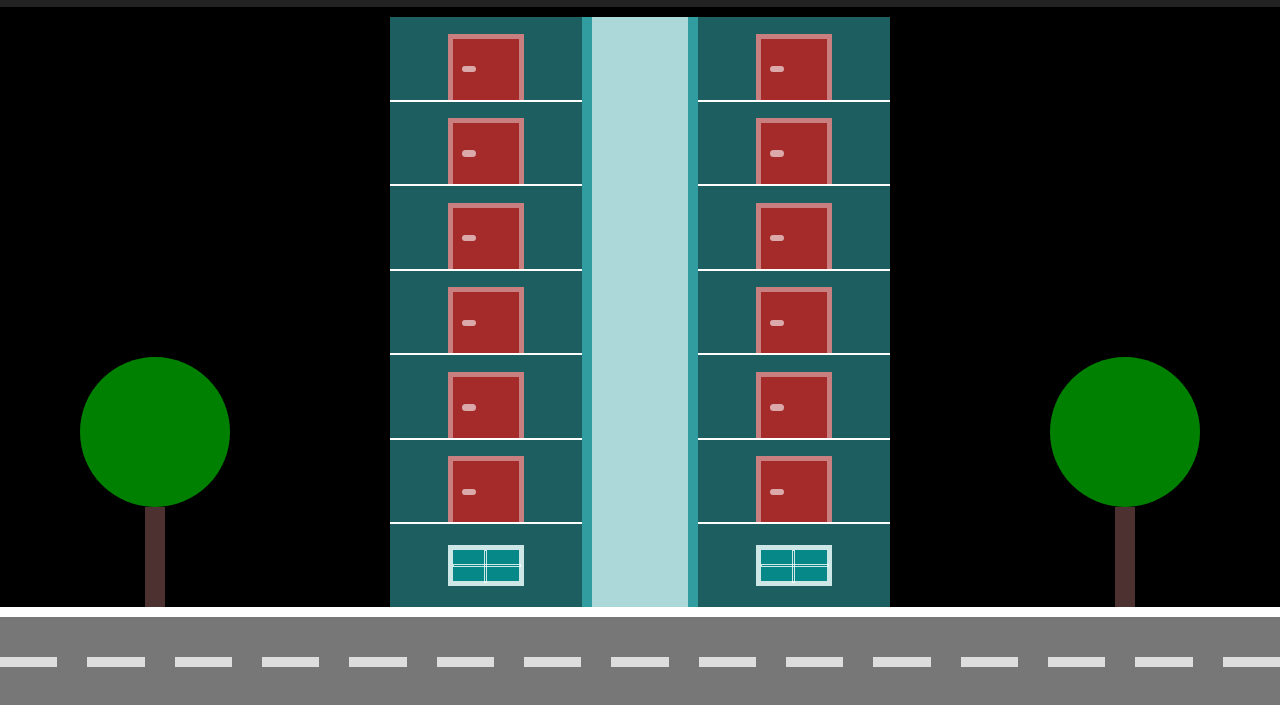
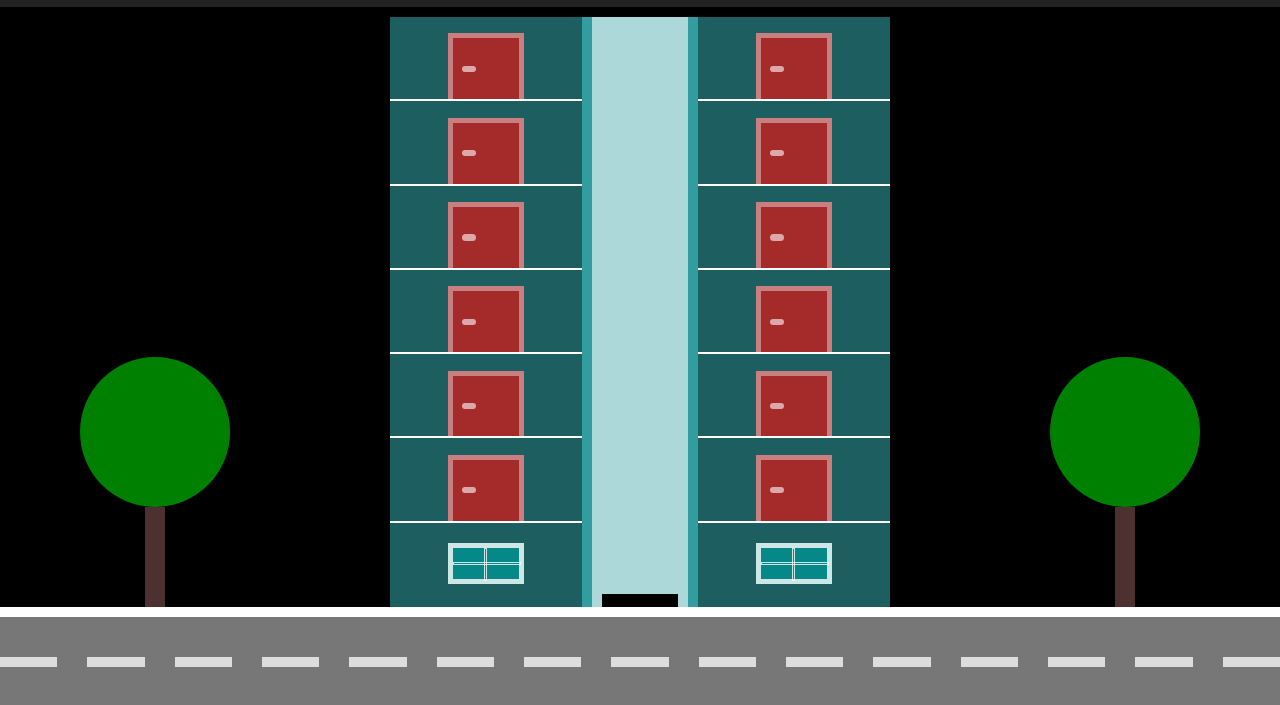
Before and after one commit to JulioCesarMelegari/elevador, a plain HTML site: page index.html in a window 1280 px wide. Shown: the part 93-798 px from the top of the page. Drawn offline with Linux system fonts and the light colour scheme.

Commit message:
criando o edificio com js

```diff
--- a/css/style.css
+++ b/css/style.css
@@ -116,12 +116,6 @@ body {
     flex: 2;
 }
 
-.poco {
-    display: flex;
-    background-color: #fff9;
-    flex: 1;
-}
-
 .andar {
     display: flex;
     justify-content: center;
@@ -154,6 +148,7 @@ body {
     justify-content: center;
     align-items: center;
     flex: 1;
+    border-bottom: 2px solid transparent;
 }
 
 .janela {
@@ -184,3 +179,20 @@ body {
     width: 100%;
     height: 1px;
 }
+
+.poco {
+    position: relative;
+    display: flex;
+    justify-content: center;
+    background-color: #fff9;
+    flex: 1;
+}
+
+.elevador {
+    position: absolute;
+    border: 3px solid black;
+    border-top-width: 10px;
+    background-color: #FFFA;
+    width: 80%;
+    bottom: 0;
+}
--- a/index.html
+++ b/index.html
@@ -8,6 +8,7 @@
 
     <link rel="stylesheet" href="./css/style.css">
     <script src="./js/script.js" defer></script>
+    <script src="./js/edificio.js" defer></script>
 </head>
 
 <body>
@@ -24,53 +25,9 @@
     <div class="calcada">
         <div class="arvore"></div>
         <div class="predio">
-            <div class="coluna">
-                <div class="andar">
-                    <div class="porta"></div>
-                </div>
-                <div class="andar">
-                    <div class="porta"></div>
-                </div>
-                <div class="andar">
-                    <div class="porta"></div>
-                </div>
-                <div class="andar">
-                    <div class="porta"></div>
-                </div>
-                <div class="andar">
-                    <div class="porta"></div>
-                </div>
-                <div class="andar">
-                    <div class="porta"></div>
-                </div>
-                <div class="terreo">
-                    <div class="janela"></div>
-                </div>
-            </div>
+            <div class="coluna" andares="6"></div>
             <div class="poco"></div>
-            <div class="coluna">
-                <div class="andar">
-                    <div class="porta"></div>
-                </div>
-                <div class="andar">
-                    <div class="porta"></div>
-                </div>
-                <div class="andar">
-                    <div class="porta"></div>
-                </div>
-                <div class="andar">
-                    <div class="porta"></div>
-                </div>
-                <div class="andar">
-                    <div class="porta"></div>
-                </div>
-                <div class="andar">
-                    <div class="porta"></div>
-                </div>
-                <div class="terreo">
-                    <div class="janela"></div>
-                </div>
-            </div>
+            <div class="coluna" andares="6"></div>
         </div>
         <div class="arvore"></div>
     </div>
--- /dev/null
+++ b/js/edificio.js
@@ -0,0 +1,63 @@
+(function () {
+  //--------------Pavimentos
+
+    function criarTerreo() {
+        const janela = document.createElement('div')
+        janela.classList.add('janela')
+
+        const terreo = document.createElement('div')
+        terreo.classList.add('terreo')
+        terreo.setAttribute('andar', 't')
+        terreo.appendChild(janela)
+
+        return terreo
+    }
+
+    function criarAndar(numero) {
+        const porta = document.createElement('div')
+        porta.classList.add('porta')
+
+        const andar = document.createElement('div')
+        andar.classList.add('andar')
+        andar.setAttribute('andar', numero)
+        andar.appendChild(porta)
+
+        return andar
+    }
+
+  function criarPavimentos() {
+    const elementosComAndares = document.querySelectorAll("[andares]");
+
+    elementosComAndares.forEach((elComAndares) => {
+      const qtde = +elComAndares.getAttribute("andares");
+
+      for (let i = qtde; i > 0; i--) {
+        elComAndares.appendChild(criarAndar(i));
+      }
+
+      elComAndares.appendChild(criarTerreo());
+    });
+  }
+
+  criarPavimentos();
+
+  function oberTamanhoElevador() {
+    const terreo  = document.querySelector('[andar="t"]')
+    console.log(terreo.offsetHeight)
+    return terreo.offsetHeight
+  }
+
+  //--------------Elevador
+
+  function criarElevador() {
+    const poco = document.querySelector('.poco')
+
+    const elevador = document.createElement('div')
+    elevador.classList.add('elevador')
+    elevador.style.height = oberTamanhoElevador()
+
+    poco.appendChild(elevador)
+  }
+
+  criarElevador()
+})();
```
